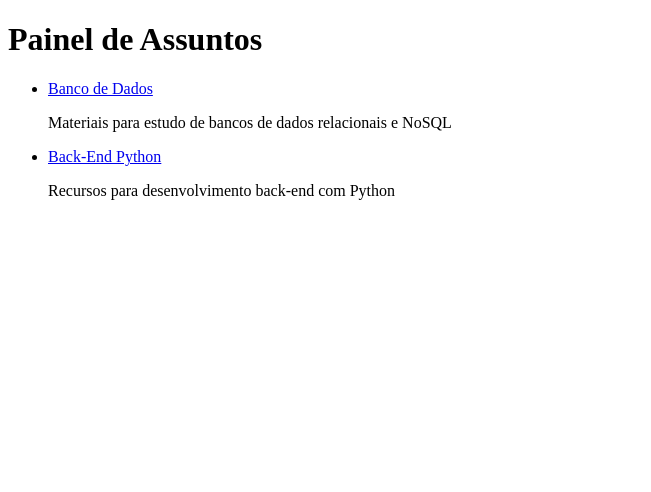
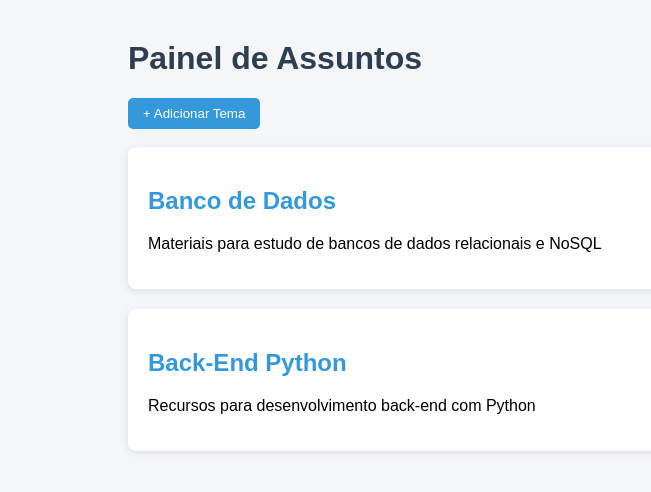
Before and after one commit to WillSchramm98/projeto-django-catalogo, a Django app: page / in a window 1280 px wide. Shown: the top 492 px of the page, without its empty margins (0-651 px from the left). Run offline with Django 5.2, Linux system fonts and the light colour scheme; data comes from the database, SQL or seed files in the repository; both versions use the stored data as it was before the commit.

Commit message:
fix: correção dos campos titulo/resumo no painel e ajustes nas views e urls

```diff
--- /dev/null
+++ b/catalogo/static/catalogo/css/styles.css
@@ -0,0 +1,53 @@
+body {
+    font-family: Arial, Helvetica, sans-serif;
+    background-color: #f4f6f9;
+    margin: 0;
+    padding: 0;
+}
+
+.container {
+    width: 80%;
+    margin: 40px auto;
+}
+
+h1 {
+    color: #2c3e50;
+}
+
+.card {
+    background: white;
+    padding: 20px;
+    margin-bottom: 20px;
+    border-radius: 8px;
+    box-shadow: 0 2px 8px rgba(0,0,0,0.1);
+}
+
+a {
+    text-decoration: none;
+    color: #3498db;
+}
+
+a:hover {
+    text-decoration: underline;
+}
+
+button {
+    background-color: #3498db;
+    color: white;
+    padding: 8px 15px;
+    border: none;
+    border-radius: 5px;
+    cursor: pointer;
+}
+
+button:hover {
+    background-color: #2980b9;
+}
+
+.btn-danger {
+    background-color: #e74c3c;
+}
+
+.btn-danger:hover {
+    background-color: #c0392b;
+}
--- a/catalogo/templates/catalogo/painel.html
+++ b/catalogo/templates/catalogo/painel.html
@@ -1,22 +1,34 @@
 <!DOCTYPE html>
 <html>
 <head>
+    {% load static %}
+    <link rel="stylesheet" href="{% static 'catalogo/css/styles.css' %}">
     <title>BEPLinks - Assuntos</title>
 </head>
 <body>
+<div class="container">
     <h1>Painel de Assuntos</h1>
 
-    <ul>
+    <a href="{% url 'adicionar_tema' %}">
+    <button>+ Adicionar Tema</button>
+    </a>
+
+    <br><br>
+
     {% for tema in temas %}
-            <li>
+    <div class="card">
+        <h2>
             <a href="{% url 'vitrine' tema.id %}">
                 {{ tema.titulo }}
             </a>
+        </h2>
         <p>{{ tema.resumo }}</p>
-            </li>
+    </div>
 {% empty %}
-            <li>Nenhum tema cadastrado.</li>
+    <div class="card">
+        <p>Nenhum tema cadastrado ainda.</p>
+    </div>
 {% endfor %}
-    </ul>
+</div>
 </body>
 </html>
--- a/catalogo/urls.py
+++ b/catalogo/urls.py
@@ -2,11 +2,15 @@ from django.urls import path
 from . import views
 
 urlpatterns = [
-    path('', views.painel_assuntos, name='painel'),
+    path('', views.painel, name='painel'),
+
     path('tema/<int:tema_id>/', views.vitrine_eixo, name='vitrine'),
+
     path('recurso/<int:recurso_id>/', views.raio_x_recurso, name='detalhe'),
     path('recurso/<int:recurso_id>/curtir/', views.curtir_recurso, name='curtir'),
+
     path('tema/adicionar/', views.adicionar_tema, name='adicionar_tema'),
+
     path('recurso/adicionar/', views.adicionar_recurso, name='adicionar_recurso'),
     path('recurso/<int:recurso_id>/editar/', views.editar_recurso, name='editar_recurso'),
     path('recurso/<int:recurso_id>/excluir/', views.excluir_recurso, name='excluir_recurso'),
--- a/catalogo/views.py
+++ b/catalogo/views.py
@@ -46,7 +46,7 @@ def adicionar_tema(request):
     return render(request, 'catalogo/form.html', {'form': form})
 
 
-def painel_assuntos(request):
+def painel(request):
     temas = Tema.objects.all()
     return render(request, 'catalogo/painel.html', {'temas': temas})
 
```
Also changed, not shown: catalogo/templates/catalogo/detalhe.html (+8 -1 lines), catalogo/templates/catalogo/form.html (added, +25 -0 lines), catalogo/templates/catalogo/forms.html (deleted, +0 -7 lines), catalogo/templates/catalogo/vitrine.html (+21 -13 lines), db.sqlite3 (deleted), 1 other file. Lines whose indentation alone changed are shown as unchanged.
